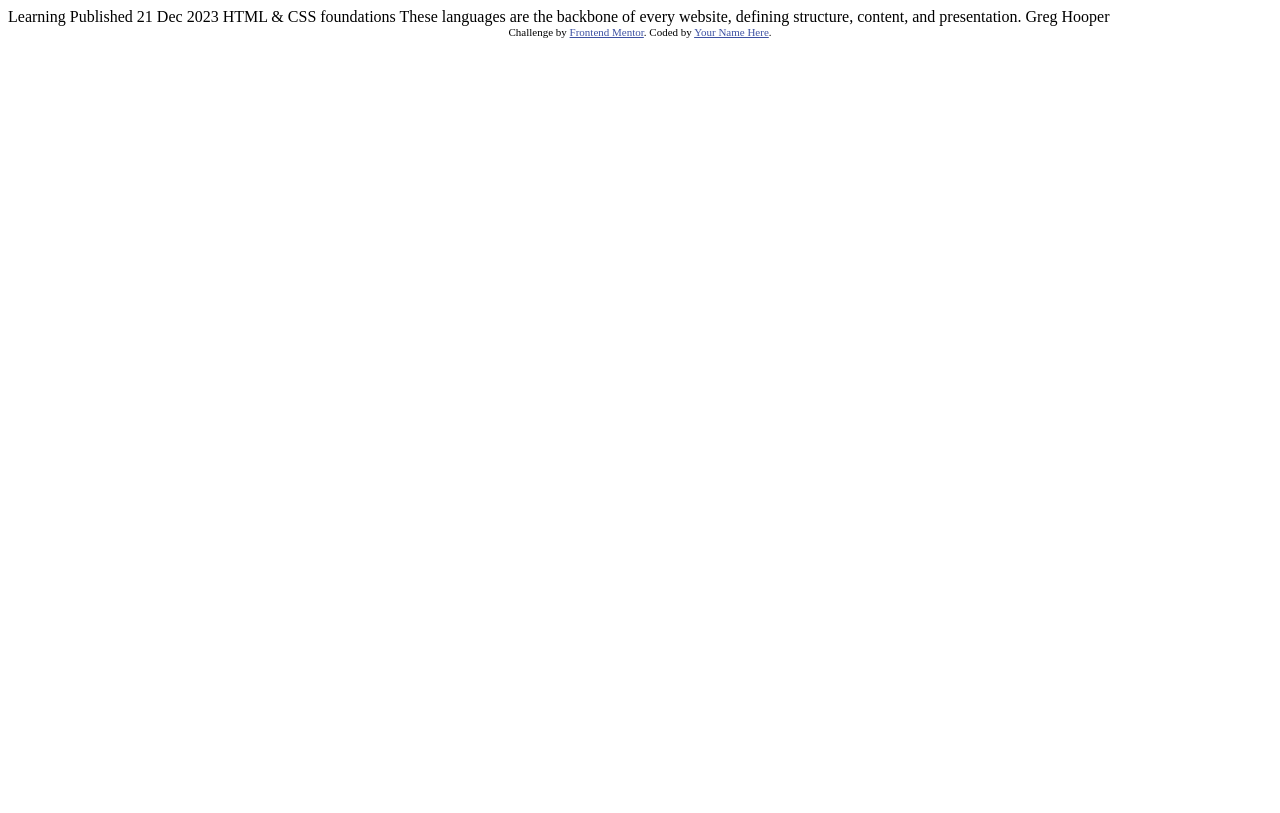
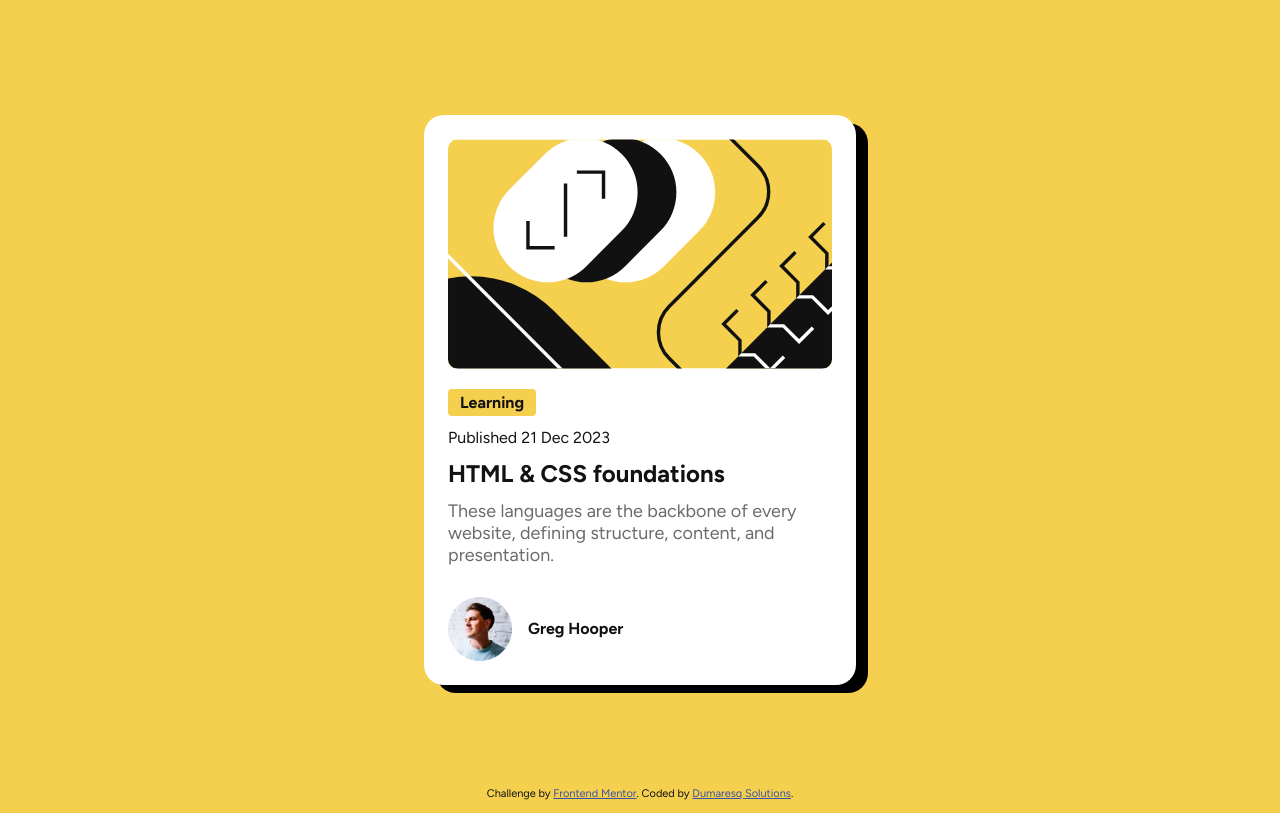
Before and after one commit to brenno182021/blog-preview-card, a plain HTML site: page index.html in a window 1280 px wide. Drawn offline with Linux system fonts and the light colour scheme.

Commit message:
blog preview

```diff
--- a/index.html
+++ b/index.html
@@ -1,34 +1,53 @@
 <!DOCTYPE html>
 <html lang="en">
   <head>
-  <meta charset="UTF-8">
-  <meta name="viewport" content="width=device-width, initial-scale=1.0"> <!-- displays site properly based on user's device -->
-
-  <link rel="icon" type="image/png" sizes="32x32" href="./assets/images/favicon-32x32.png">
+    <meta charset="UTF-8" />
+    <meta name="viewport" content="width=device-width, initial-scale=1.0" />
+    <link rel="stylesheet" href="style.css" />
+    <link
+      rel="icon"
+      type="image/png"
+      sizes="32x32"
+      href="./assets/images/favicon-32x32.png"
+    />
 
     <title>Frontend Mentor | Blog preview card</title>
-
-  <!-- Feel free to remove these styles or customise in your own stylesheet 👍 -->
-  <style>
-    .attribution { font-size: 11px; text-align: center; }
-    .attribution a { color: hsl(228, 45%, 44%); }
-  </style>
   </head>
   <body>
+    <header></header>
+    <main>
+      <div class="card">
+        <img src="assets/images/illustration-article.svg" alt="illustration" />
+        <div class="content">
+          <div class="category">
+            <p>Learning</p>
+          </div>
+          <p>Published 21 Dec 2023</p>
+          <h2>HTML & CSS foundations</h2>
+          <p>
+            These languages are the backbone of every website, defining
+            structure, content, and presentation.
+          </p>
+        </div>
+        <div class="author">
+          <img src="assets/images/image-avatar.webp" alt="avatar" />
+          <p>Greg Hooper</p>
+        </div>
+      </div>
+    </main>
 
-  Learning
-
-  Published 21 Dec 2023
-
-  HTML & CSS foundations
-
-  These languages are the backbone of every website, defining structure, content, and presentation.
-
-  Greg Hooper
-
+    <footer>
       <div class="attribution">
-    Challenge by <a href="https://www.frontendmentor.io?ref=challenge" target="_blank">Frontend Mentor</a>.
-    Coded by <a href="#">Your Name Here</a>.
+        Challenge by
+        <a href="https://www.frontendmentor.io?ref=challenge" target="_blank"
+          >Frontend Mentor</a
+        >. Coded by
+        <a
+          href="https://www.linkedin.com/in/glayson-brenno-dumaresq-dos-santos-8a28aa185/"
+          target="_blank"
+          >Dumaresq Solutions</a
+        >.
       </div>
+    </footer>
   </body>
 </html>
--- /dev/null
+++ b/style.css
@@ -0,0 +1,100 @@
+@import url("https://fonts.googleapis.com/css2?family=Figtree:ital,wght@0,300..900;1,300..900&family=Outfit:wght@100..900&display=swap");
+
+* {
+  margin: 0;
+  padding: 0;
+  --color-yellow: hsl(47, 88%, 63%);
+  --color-white: hsl(0, 0%, 100%);
+  --color-gray-500: hsl(0, 0%, 42%);
+  --color-gray-950: hsl(0, 0%, 7%);
+  font-family: "Figtree", sans-serif;
+  color: var(--color-gray-950);
+}
+
+body {
+  width: 100%;
+  height: 100%;
+  background-color: var(--color-yellow);
+}
+
+main {
+  height: 100vh;
+  display: flex;
+  flex-direction: column;
+  align-items: center;
+  justify-content: center;
+}
+
+p {
+  font-size: 16px;
+}
+
+.card {
+  display: flex;
+  flex-direction: column;
+  background-color: var(--color-white);
+  width: 384px;
+  height: 522px;
+  border-radius: 20px;
+  padding: 24px;
+  box-shadow: 12px 8px black;
+}
+
+.card > img {
+  border-radius: 10px;
+}
+
+.content {
+  display: flex;
+  flex-direction: column;
+  gap: 12px;
+}
+
+.content > h2:hover {
+  color: var(--color-yellow);
+  cursor: pointer;
+}
+
+.content > p:last-child {
+  color: var(--color-gray-500);
+  font-size: 18px;
+}
+
+.category {
+  width: fit-content;
+  height: fit-content;
+  background-color: var(--color-yellow);
+  padding: 4px 12px;
+  border-radius: 4px;
+  margin-top: 20px;
+}
+
+.category > p {
+  color: var(--color-gray-950);
+  font-weight: bold;
+}
+
+.author {
+  display: flex;
+  flex-direction: row;
+  align-items: center;
+  gap: 1rem;
+  margin-top: auto;
+}
+
+.author > p {
+  font-weight: bold;
+}
+
+.attribution {
+  font-size: 11px;
+  text-align: center;
+}
+.attribution a {
+  color: hsl(228, 45%, 44%);
+}
+
+footer {
+  bottom: 0;
+  position: sticky;
+}
```
Also changed, not shown: design/active-states.jpg (deleted), design/desktop-design.jpg (deleted), design/mobile-design.jpg (deleted), preview.jpg (deleted), preview.png (added), 3 other files. Lines whose indentation alone changed are shown as unchanged.
